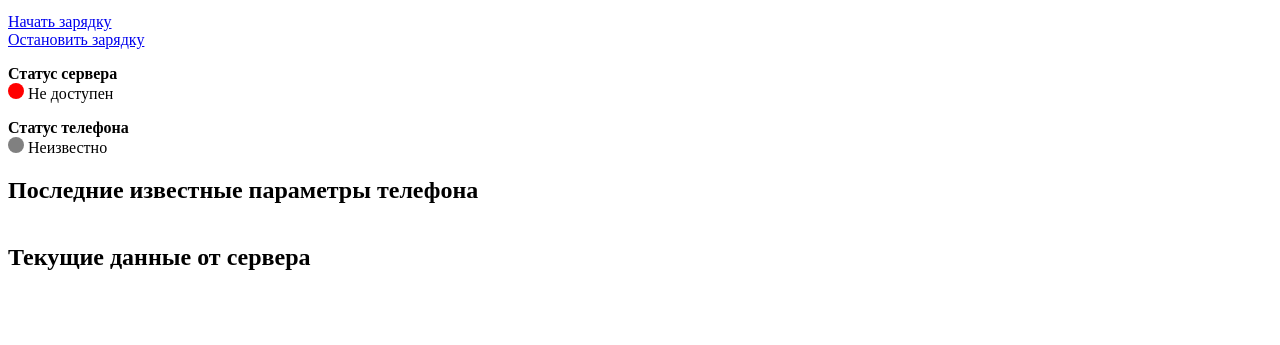
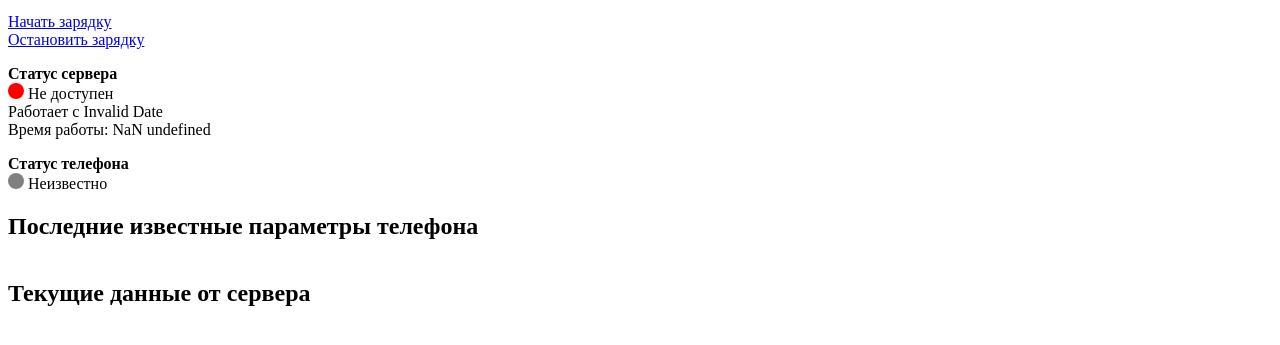
Before and after one commit to Mendeo/battery_control, a plain HTML site: page index.html in a window 1280 px wide. Shown: the part 101-446 px from the top of the page. Drawn offline with Linux system fonts and the light colour scheme; no server answers.

Commit message:
Вывел время работы сервера

```diff
--- a/index.html
+++ b/index.html
@@ -4,6 +4,7 @@
 	<meta charset="UTF-8">
 	<meta http-equiv="X-UA-Compatible" content="IE=edge">
 	<meta name="viewport" content="width=device-width, initial-scale=1.0">
+	<meta itemprop="server-start-time" content="!@~#~@!" >
 	<title>Battery control</title>
 </head>
 <body>
@@ -18,6 +19,13 @@
 		<br>
 		<div class="status_indicator"></div>
 		<span class="status_text">Неизвестно</span>
+	</div>
+	<div>
+		<span>Работает с <span id="server-start-time"></span></span>
+		<br>
+		<span>Время работы: </span>
+		<span id="server_uptime"></span>
+		<span id="server_uptime_dimension"></span>
 	</div>
 	<div class="status" id="phone_status">
 		<b>Статус телефона</b>
@@ -34,6 +42,19 @@
 	(function()
 	{
 		'use strict';
+		//Определяем время работы сервера
+		const startTime = new Date(document.querySelector('meta[itemprop="server-start-time"]').content);
+		document.getElementById('server-start-time').innerText = startTime.toLocaleString('ru-RU', { hour: 'numeric', minute: 'numeric', second: 'numeric', day: 'numeric', month: "numeric", year: "numeric" });
+		const serverUptimeElement = document.getElementById('server_uptime');
+		const serverUptimeDimensionElement = document.getElementById('server_uptime_dimension');
+		updateUptime();
+		function updateUptime()
+		{
+			const seconds = Math.round((Date.now() - startTime.getTime()) / 1000);
+			serverUptimeElement.innerText = seconds;
+			serverUptimeDimensionElement.innerText = nameNumbersSeconds(seconds);
+			setTimeout(updateUptime, 1000);
+		}
 		const showServerStatusElement = document.querySelector('#server_status .status_indicator');
 		const showServerStatusTextElement = document.querySelector('#server_status .status_text');
 
@@ -143,6 +164,33 @@
 				}
 			}
 		}
+		function nameNumbersSeconds(n)
+		{
+			const words = ['секунд', 'секунда', 'секунды'];
+			return nameNumbers(words, n);
+		}
+		function nameNumbers(words, n)
+		{
+			n = Math.abs(n);
+			n %= 100;
+			if (n >= 10 && n <= 20)
+			{
+				return words[0];
+			}
+			else
+			{
+				n %= 10;
+				switch(n)
+				{
+				case 0: case 5: case 6: case 7: case 8: case 9:
+					return words[0];
+				case 1:
+					return words[1];
+				case 2: case 3: case 4:
+					return words[2];
+				}
+			}
+		}
 	})();
 </script>
 <style>
--- a/server.js
+++ b/server.js
@@ -4,6 +4,7 @@ const fs = require('fs');
 const path = require('path');
 const { exec } = require('child_process');
 
+const START_TIME = new Date();
 const GPIO_NUMBER = 17;
 const GPIO_SELECT_FILE = '/sys/class/gpio/export';
 const GPIO_SET_DIRECTION_FILE = `/sys/class/gpio/gpio${GPIO_NUMBER}/direction`;
@@ -12,12 +13,12 @@ const GPIO_VALUE_FILE = `/sys/class/gpio/gpio${GPIO_NUMBER}/value`;
 const RPI_TEMPERATURE_COMMAND = 'vcgencmd measure_temp'; //'/sys/class/thermal/thermal_zone0/temp';
 const TRAFFIC_COMMAND = 'wg show | awk -F \': \' \'/transfer/ {print ($2);}\'';
 
-const index_html = fs.readFileSync(path.join(__dirname, 'index.html'));
+const index_html_raw = fs.readFileSync(path.join(__dirname, 'index.html'));
 const robots_txt = fs.readFileSync(path.join(__dirname, 'robots.txt'));
 const favicon_ico = fs.readFileSync(path.join(__dirname, 'favicon.ico'));
 const PORT = 80;
 
-const START_TIME = new Date();
+const index_html = Buffer.from(index_html_raw.toString().replace('!@~#~@!', START_TIME));
 
 let LAST_BATTERY_INFO = (Buffer.from('{}')).toString('base64');
 
```
